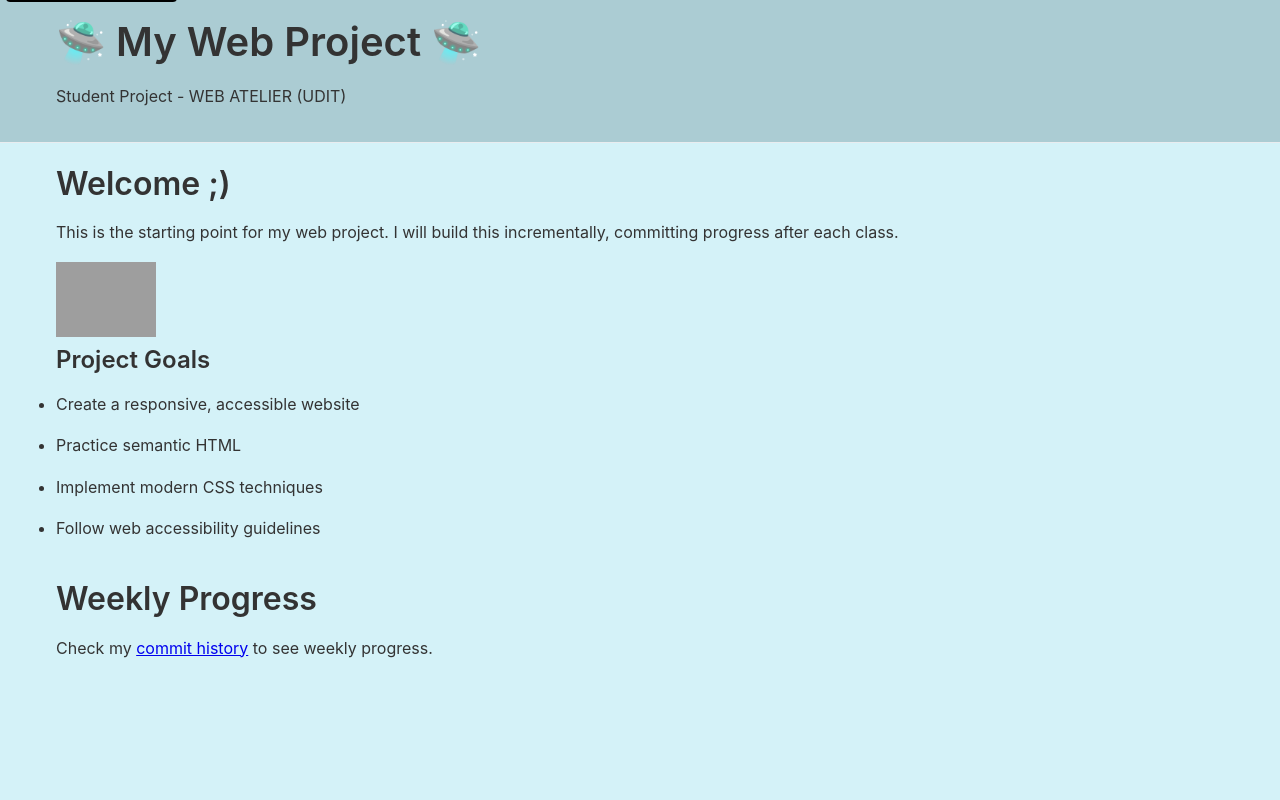
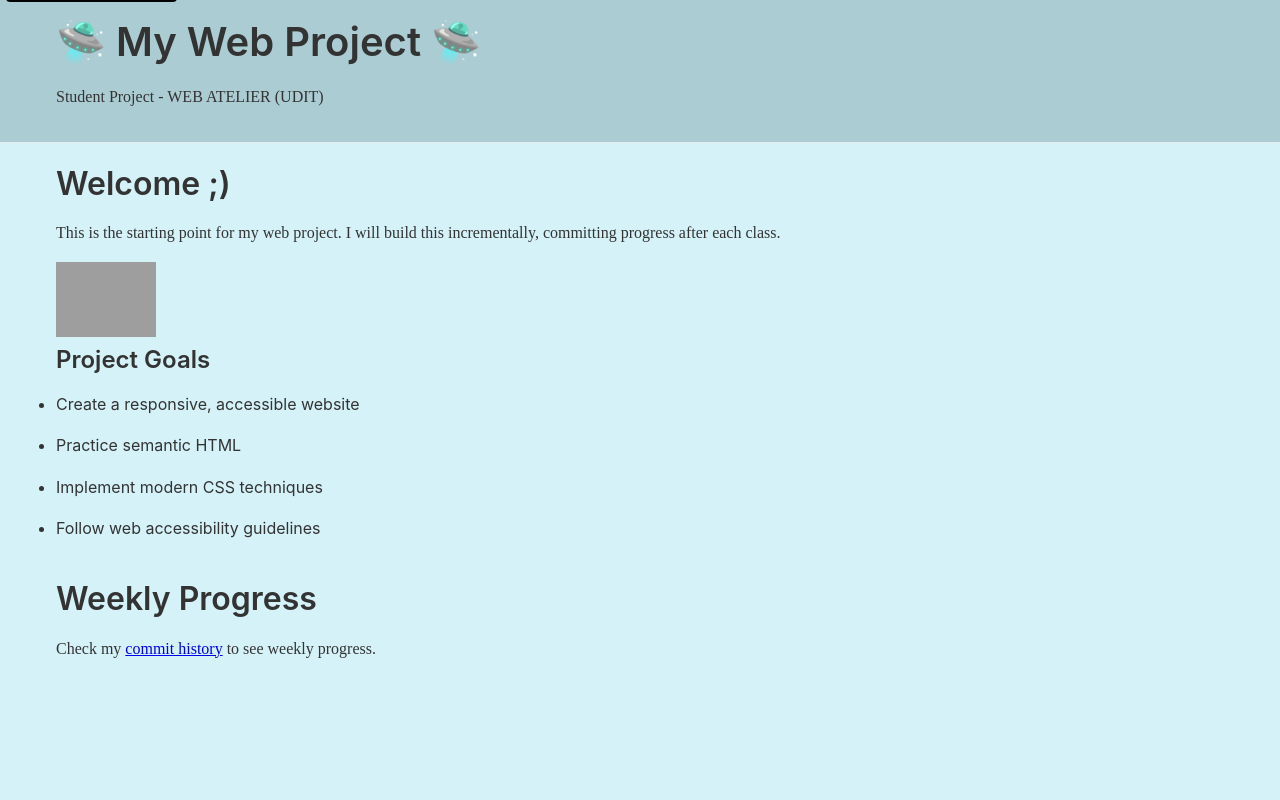
Before and after one commit to aimrx/advanced-we-design-udit, a website: page index.html in a window 1280 px wide. Shown: the top 800 px of the page. Drawn offline with Linux system fonts and the light colour scheme; grey boxes are pictures that could not be loaded.

Commit message:
html structure

```diff
--- a/assets/css/style.css
+++ b/assets/css/style.css
@@ -142,3 +142,8 @@ select:focus {
 .skip-link:focus {
   top: 6px;
 }
+
+@import "types.css";
+p {
+  font-family: "OCR-A";
+}
--- /dev/null
+++ b/assets/fonts/types.css
@@ -0,0 +1,13 @@
+@font-face {
+  font-family: "OCR-A";
+  src: url("../assets/fonts/OCRA.woff2") format("woff2");
+  font-weight: normal;
+  font-style: normal;
+}
+
+@font-face {
+  font-family: "OCR-B";
+  src: url("../assets/fonts/OCR-B.woff2") format("woff2");
+  font-weight: normal;
+  font-style: normal;
+}
```
